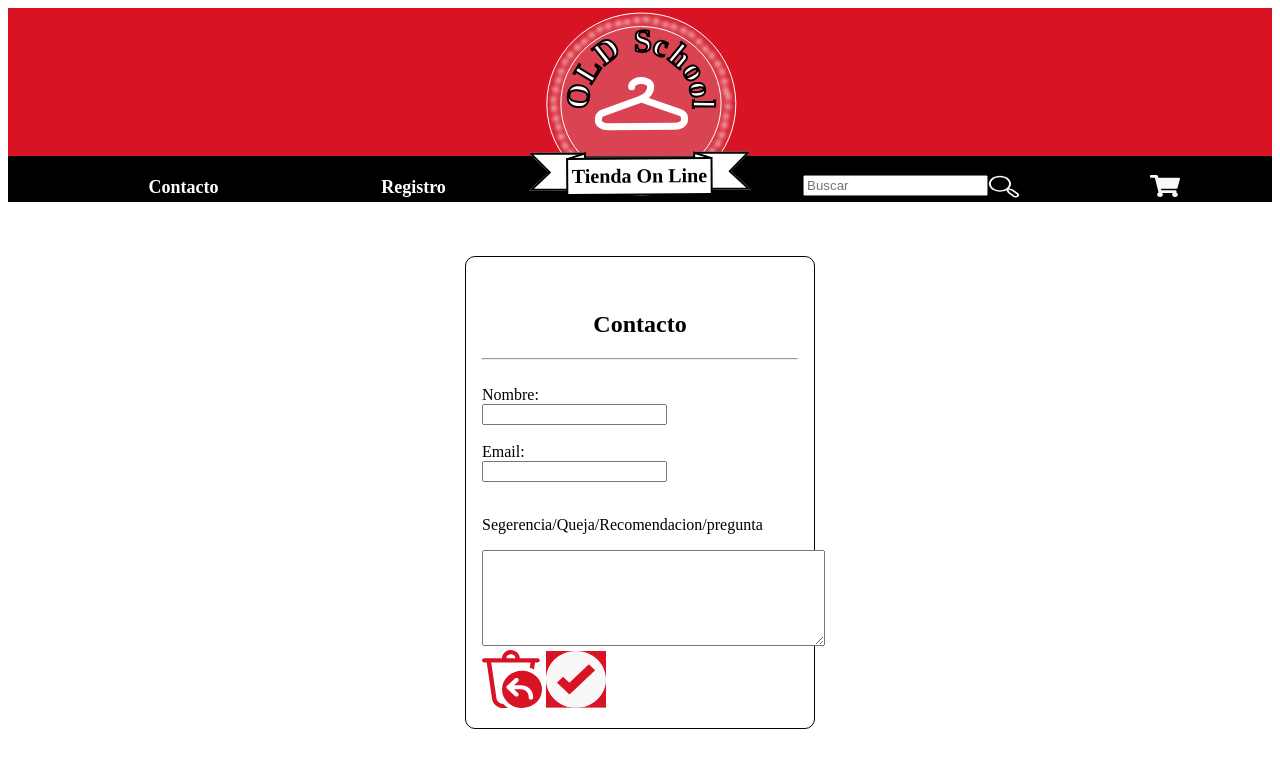
After one commit to rauleibanez/Grupo9, a PHP site: page /contacto.html in a window 1280 px wide. The commit adds this page. Shown: the top 768 px of the page. Run offline with PHP 8.4, Linux system fonts and the light colour scheme.

Commit message:
creacion de contacto

```diff
--- /dev/null
+++ b/grupo9/proyectog9/contacto.html
@@ -0,0 +1,38 @@
+<!DOCTYPE html>
+<html lang="en">
+<head>
+    <meta charset="UTF-8">
+    <title>OLD School - Tienda On Line</title>
+    <link rel="stylesheet" href="css/styles.css">
+</head>
+<body>
+   <header>
+       <div id="logo">
+           <img src="svg/logo.svg" alt="logo Old School">
+       </div>
+       <nav>
+           <p id="imcntct"><a href="">Contacto</a></p>
+           <p id="imrgstr"><a href="">Registro</a></p>
+           <label id="imbscdr" for="ibuscar"><input id="ibuscar" type="text" placeholder="Buscar"><a href=""><img src="svg/lupa.svg" alt="lupa"></a></label>
+           <a href=""><img  id="imcar" src="svg/carro.svg" alt="carrito"></a>
+       </nav>
+   </header>
+   <br><br><br>
+
+   <div id="contacto">
+    <form id="login" action="gagina-inicio-html ">
+      <Br>
+        <legend><h2 style="text-align:center;">Contacto</h2></legend><hr>
+      <br>
+      <label for="iname">Nombre:</label> <br>
+      <input id="iname" type="text" name="name">
+        <br><br>
+        <label for="iemail">Email:</label> <br>
+    <input id="iemail" type="email" name="email">
+      <br><br>
+      <p>Segerencia/Queja/Recomendacion/pregunta</p>
+      <textarea name="texto" rows="6" cols="40"></textarea>
+              <img src="svg/cancelar.svg" class="cancelar">
+              <img src="svg/confirmado.svg" class="corfimado">
+      </form>
+      </div>
--- a/grupo9/proyectog9/css/styles.css
+++ b/grupo9/proyectog9/css/styles.css
@@ -1,5 +1,5 @@
 *{
-    border: 1px dashed red;
+
 }
 body{
     display: grid;
@@ -279,3 +279,15 @@ main{
     height: 30px;
     align-content: center;
 }
+
+/*etilo contacto*/
+#contacto{
+    width:300px;
+	padding:16px;
+	border-radius:10px;
+	margin:auto;
+    border-color: #000000;
+    /*background-color: #D81324;*/
+    width: 25%;
+    border: 1px solid #050505;
+}
```
